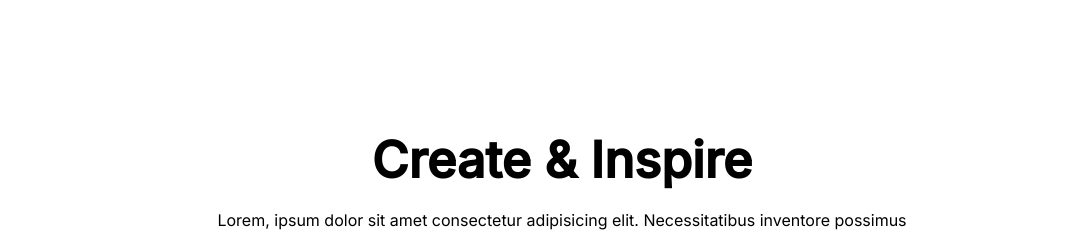
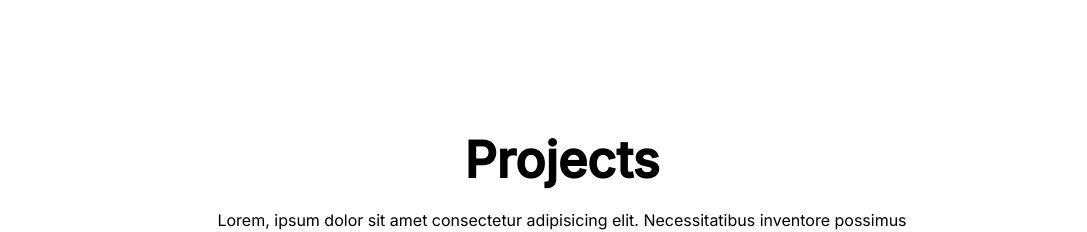
Before and after one commit to karelvanoordt/portfolio-react, a React (Create React App) app: page / in a window 1280 px wide. Shown: the part 1520-1752 px from the top of the page, without its empty margins (78-1165 px from the left). Built offline with nearby package versions, Linux system fonts and the light colour scheme.

Commit message:
Style product cards

```diff
--- a/src/components/product/product.css
+++ b/src/components/product/product.css
@@ -11,6 +11,8 @@
     height: 20px;
     background-color: rgb(243, 242, 242);
     display: flex;
+    position: sticky;
+    z-index: 2;
 }
 
 .p-circle {
@@ -20,3 +22,12 @@
     border-radius: 50%;
     margin: 3px;
 }
+
+.p-img {
+    width: 100%;
+    transition: all 10s ease;
+}
+
+.p:hover .p-img {
+    transform: translateY(-100%);
+}
--- a/src/components/productList/ProductList.jsx
+++ b/src/components/productList/ProductList.jsx
@@ -7,7 +7,7 @@ export default function ProductList() {
   return (
     <div className='pl'>
         <div className="pl-texts">
-            <h1 className="pl-title">Create & Inspire</h1>
+            <h1 className="pl-title">Projects</h1>
             <p className="pl-desc">
                 Lorem, ipsum dolor sit amet consectetur adipisicing elit. Necessitatibus inventore possimus suscipit,
                 dicta aspernatur aperiam numquam porro eum doloremque quia, nisi consequuntur natus asperiores? Repellendus
```
